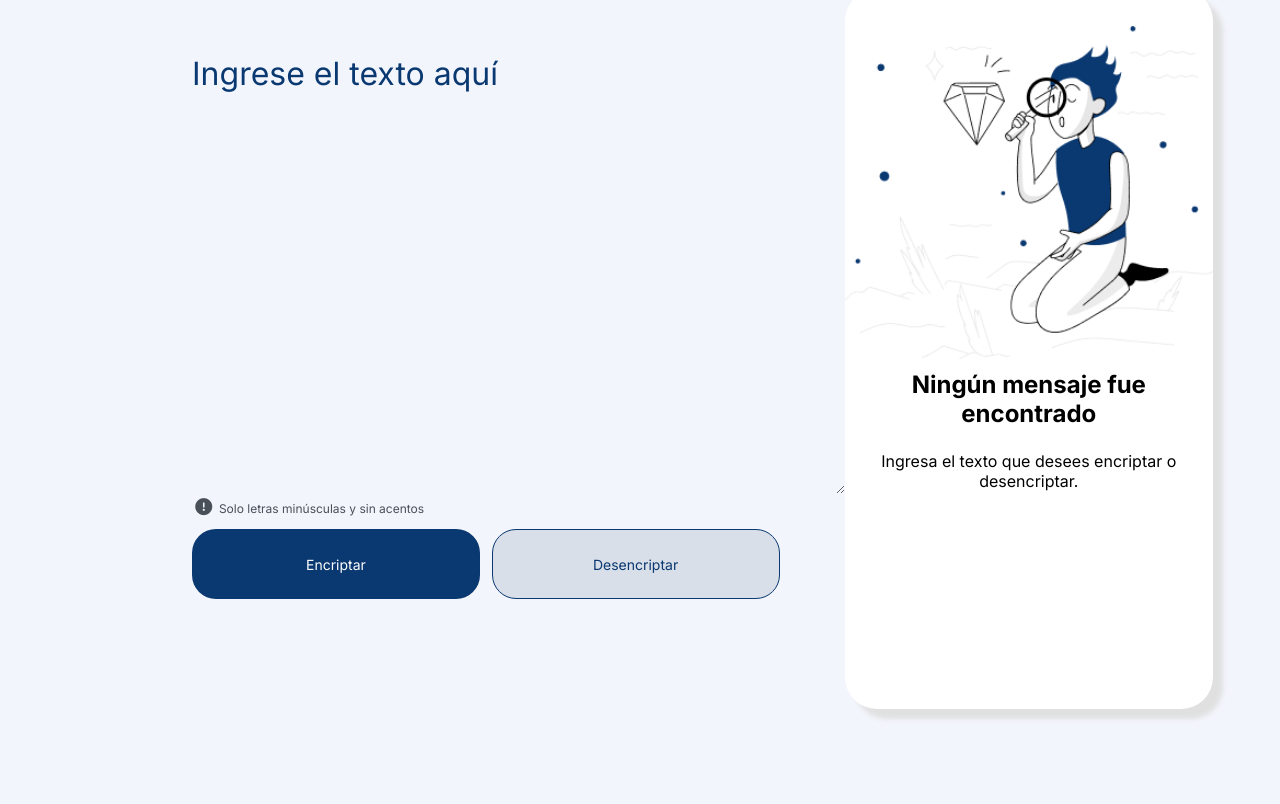
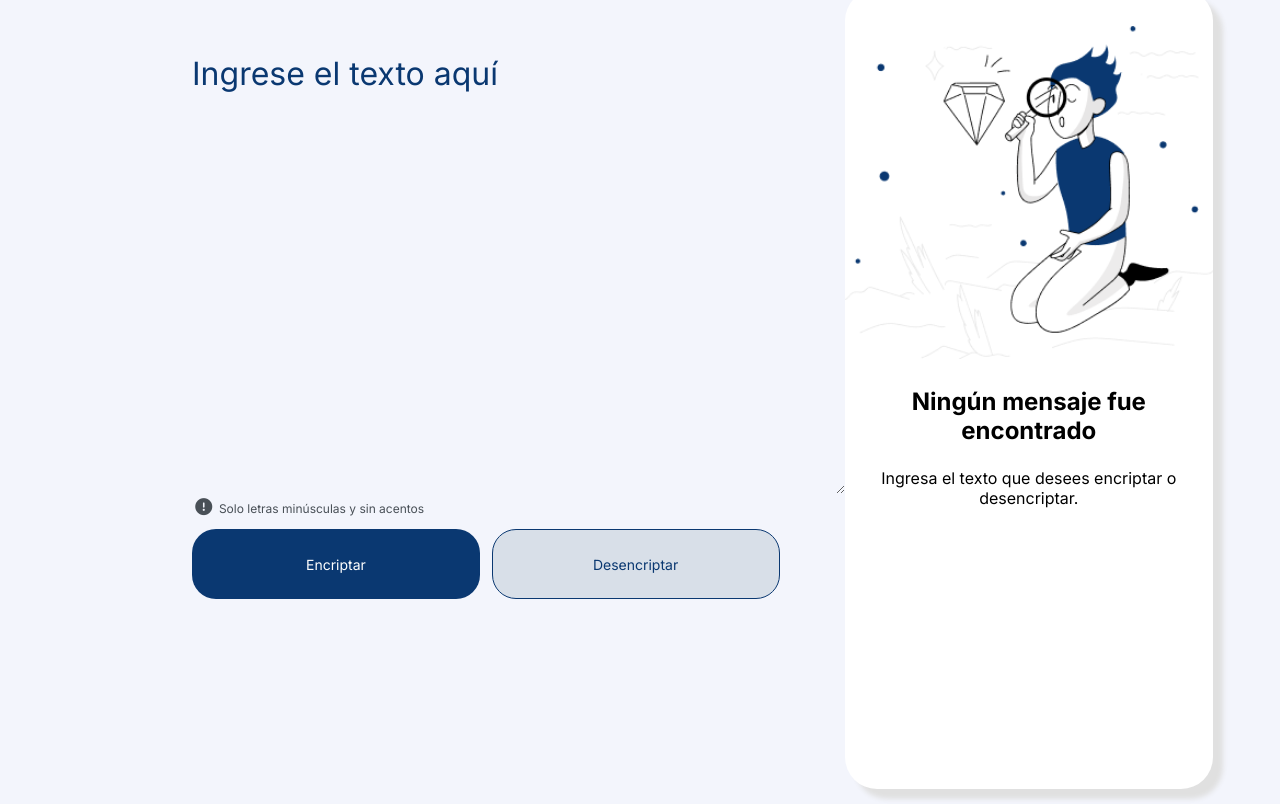
Before and after one commit to FlorIniguez/challenge-encriptador, a plain HTML site: page index.html in a window 1280 px wide. Shown: the part 86-890 px from the top of the page. Drawn offline with Linux system fonts and the light colour scheme.

Commit message:
ultimos arreglos

```diff
--- a/style.css
+++ b/style.css
@@ -123,11 +123,12 @@
   .img-muñeco {
     margin-top: 10%;
   }
-  .msj-vacio {
-    min-height: 90vh;
+  .msj-vacio, .encriptar {
+  height: auto;
   }
   .ningun-msj {
-    padding: 0.3em;
+   padding-bottom: 1%;
+   margin-bottom: 1%;
   }
 }
 @media (max-width: 1090px) {
@@ -172,13 +173,11 @@
   }
   .msj-vacio {
     width: 90%;
-    height: auto;
     margin-top: 5%;
     margin-bottom: 5%;
     padding: 0.8em;
   }
   .encriptar {
-    height: auto;
     width: 90%;
     margin-top: 5%;
     margin-bottom: 5%;
```
